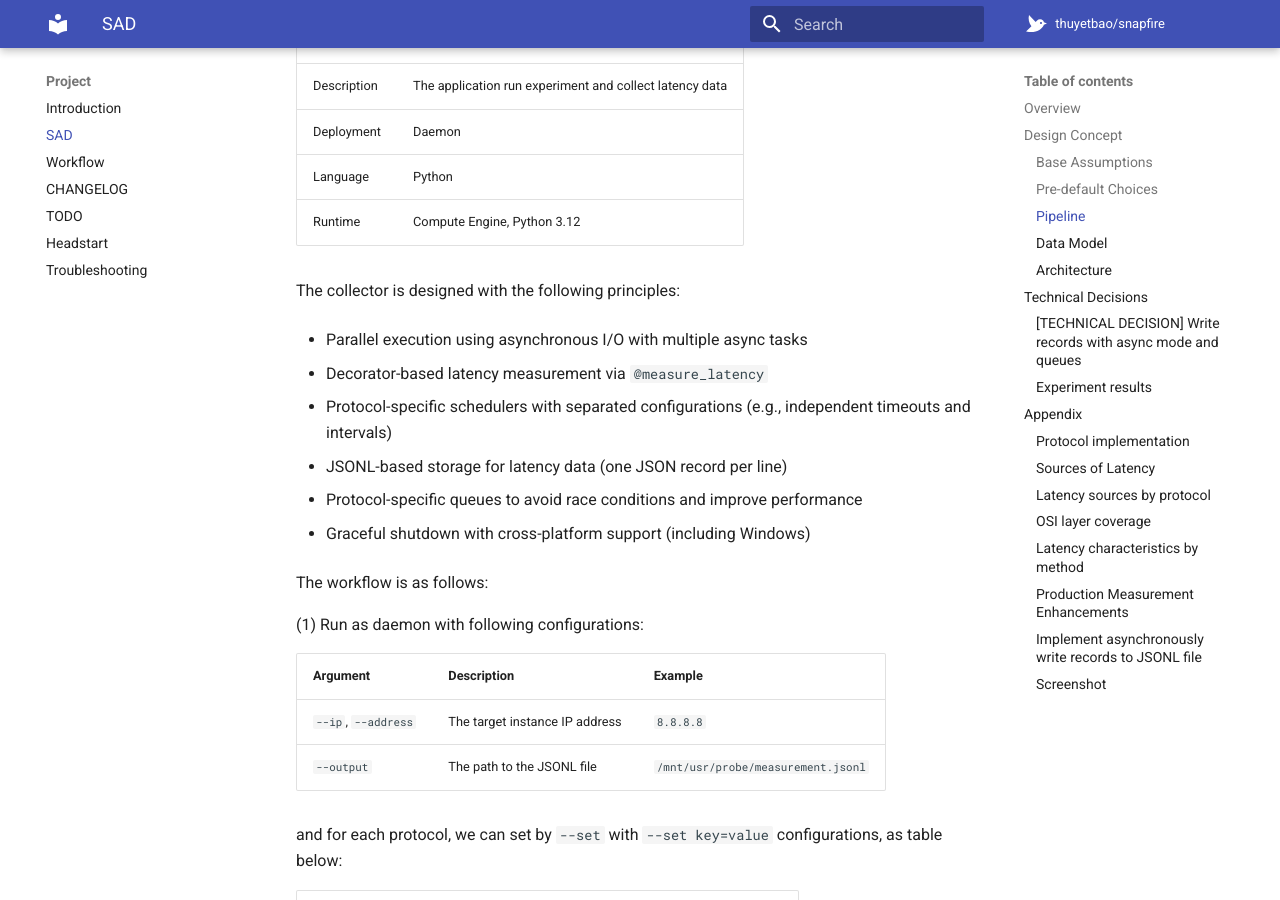
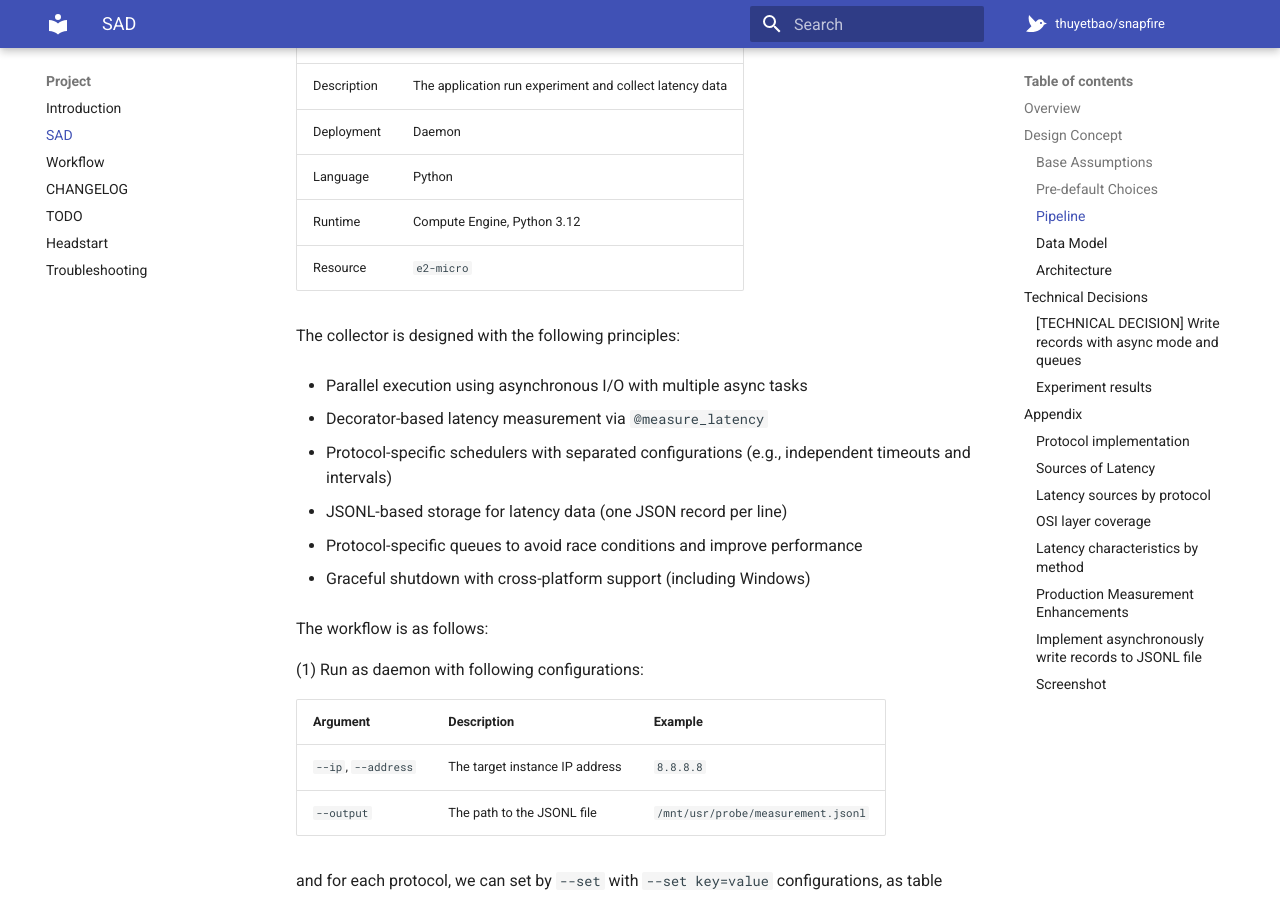
Before and after one commit to thuyetbao/snapfire, an MkDocs documentation site: the page built from docs/sad.md, in a window 1280 px wide and 900 px high, scrolled down 3949 px. Built offline with MkDocs 1.6.1 and Material for MkDocs 9.7.7, drawn with Linux system fonts in a browser that asks for light colours; comment, search, counter and statistics services are not loaded.

Commit message:
Updated the resource

```diff
--- a/docs/sad.md
+++ b/docs/sad.md
@@ -128,6 +128,7 @@ and is responsible for collecting latency data from the target instance.
 | Deployment  | Daemon                                                  |
 | Language    | Python                                                  |
 | Runtime     | Compute Engine, Python 3.12                             |
+| Resource    | `e2-micro`                                              |
 
 The collector is designed with the following principles:
 
@@ -220,6 +221,7 @@ and is responsible for serving the latency metrics to the client.
 | Deployment  | Daemon                                 |
 | Language    | Python, Framework (FastAPI), uvicorn   |
 | Runtime     | Compute Engine, Python 3.12            |
+| Resource    | `e2-micro`                             |
 | Expose      | Port `8888`                            |
 
 The agent is designed with the following principles:
```
